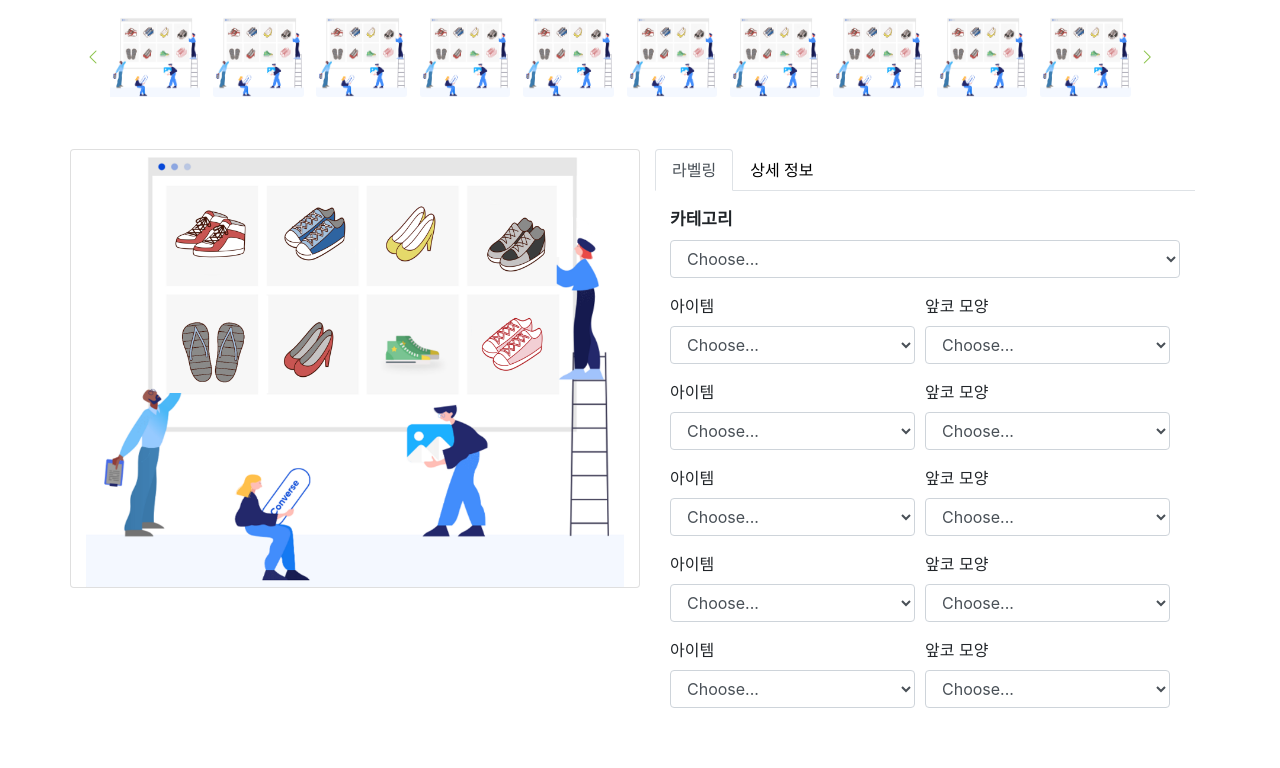
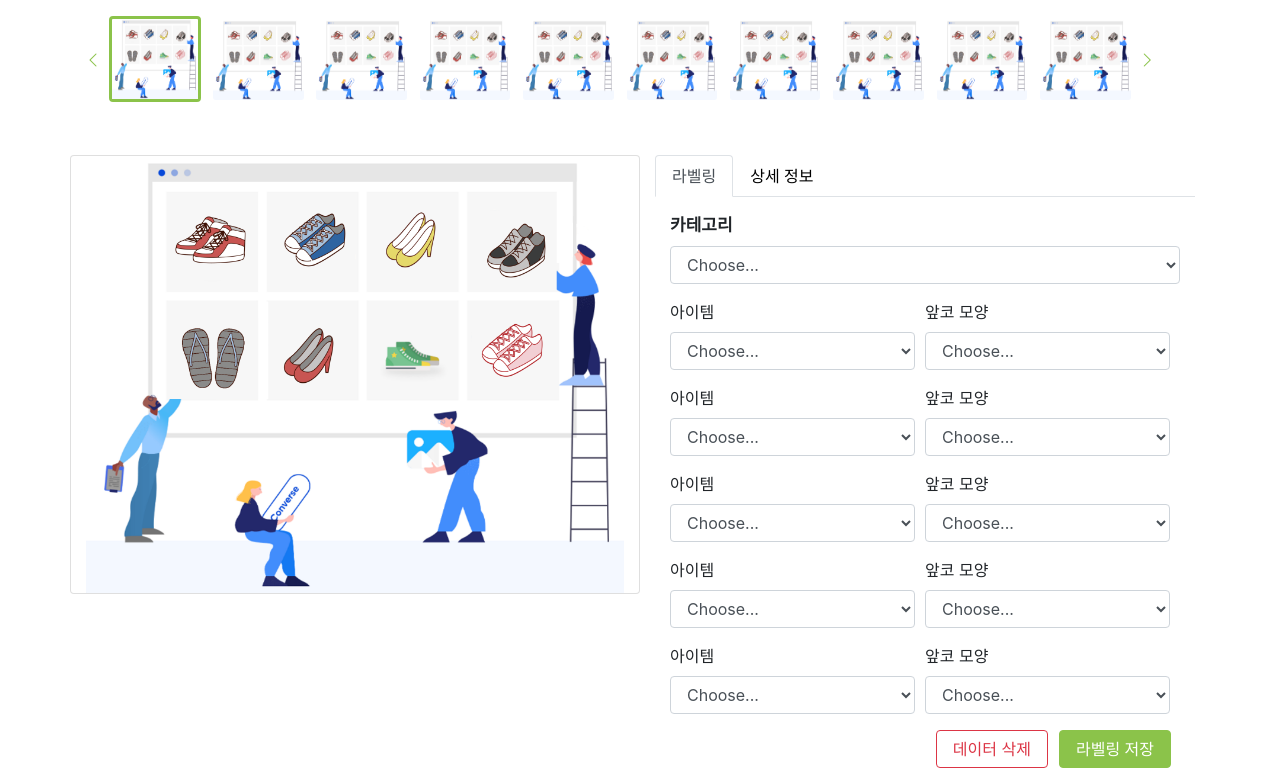
Before and after one commit to ksi2564/SinpleTag, a Django app: page /label/image_num/ in a window 1280 px wide. Shown: the part 112-880 px from the top of the page. Before the commit the page ends 820 px from the top, so only its background shows below. Run offline with Django 4.2, Linux system fonts and the light colour scheme; some libraries are stand-ins or nearby versions.

Commit message:
화면 퍼블리싱 완료(중복되는 페이지 생성 X)

```diff
--- a/labeling/templates/label_detail.html
+++ b/labeling/templates/label_detail.html
@@ -12,7 +12,7 @@
         </nav>
         <div class="justify-content-center" style="display: inline">
             <a href="#"><i class="bi bi-chevron-left"></i></a>
-            <a class="col-1 btn p-0 pre-item" href="#">
+            <a class="col-1 btn p-0 pre-item selected-item" href="#">
                 <img src="{% static 'images/MainPhoto.png' %}" class="card-img-top pre-img-size" alt="...">
             </a>
             <a class="col-1 btn p-0 pre-item" href="#">
@@ -158,6 +158,10 @@
                                 </select>
                             </div>
                         </div>
+                        <div class="row justify-content-end" style="margin-right: 1.5rem;">
+                            <button type="button" class="btn btn-outline-danger" style="width: 7rem; margin-right: .7rem;">데이터 삭제</button>
+                            <button type="button" class="btn btn-primary" style="width: 7rem;">라벨링 저장</button>
+                        </div>
                     </div>
                     <div class="tab-pane fade" id="nav-info" role="tabpanel" aria-labelledby="nav-info-tab">
                         <div class="col-12" style="margin-top: 1.5rem;">
--- a/labeling/templates/login.html
+++ b/labeling/templates/login.html
@@ -2,7 +2,7 @@
 
 {% block content %}
     <div class="container">
-        <h2 style="font-weight: bold; text-align: center; margin-top: 50px">Kristin Tag 로그인</h2>
+        <h2 style="font-weight: bold; text-align: center; margin-top: 50px">KRISTAG 로그인/회원가입</h2>
         <div class="row justify-content-center">
             <div class="card" style="width: 18rem; margin-top: 2rem;">
                 <div class="card-body">
--- a/labeling/templates/main_page2.html
+++ b/labeling/templates/main_page2.html
@@ -6,10 +6,9 @@
         <div class="row" style="float: left; margin-left: 1rem;">
             <div style="text-align:left; margin: 4.5rem 0 0 0">
                 <h1 style="font-weight: bold">신발 제작을 똑똑하게</h1>
-                <h3 style="margin-top: 1.5rem;">Smart Sinple AI를 위한 라벨링</h3>
+                <h3 style="margin-top: 1.5rem;">KRISTIN AI를 위한 라벨링</h3>
                 <h4 style="margin-top: 3rem;">안녕하세요. 김성인 님<br>작업에 참여해주셔서 감사합니다.</h4>
-                <a type="button" class="btn btn-primary btn-lg" style="margin-top: .6rem; padding: .8rem;" href="#">라벨링 작업하기</a><br>
-                <a type="button" class="btn btn-outline-primary btn-lg" style="margin-top: .6rem; padding: .8rem;" href="#">작업자명 변경</a>
+                <a type="button" class="btn btn-primary btn-lg" style="margin-top: .6rem; padding: .8rem;" href="#">라벨링 작업하기</a>
             </div>
         </div>
         <div style="float: right; margin-right: 1rem;">
--- a/static/css/base.css
+++ b/static/css/base.css
@@ -103,3 +103,9 @@
 .page-item.disabled .page-link {
     color: #6C757D !important;
 }
+
+.selected-item {
+    max-width: 100%;
+    height: auto;
+    border: 3px solid #8BC34A !important;
+}
```
Also changed, not shown: labeling/templates/label_list.html (+5 -2 lines).
